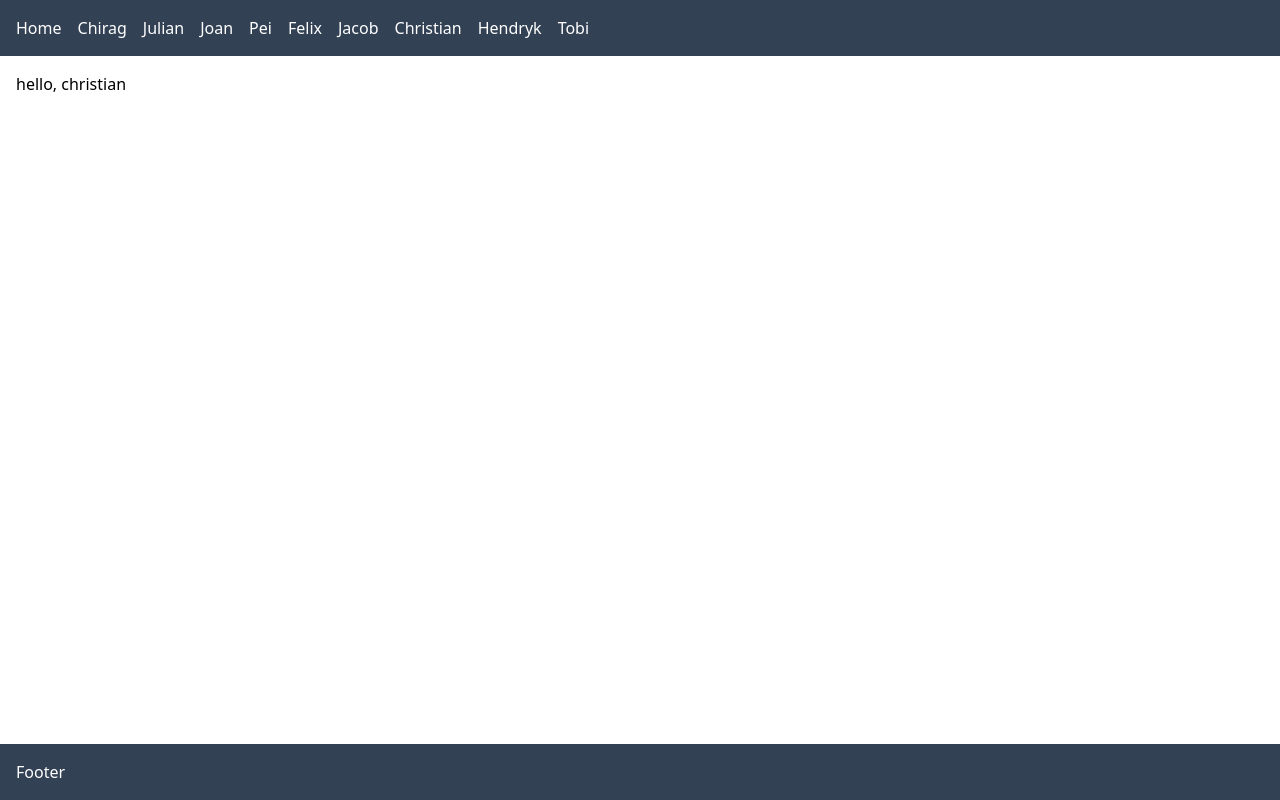
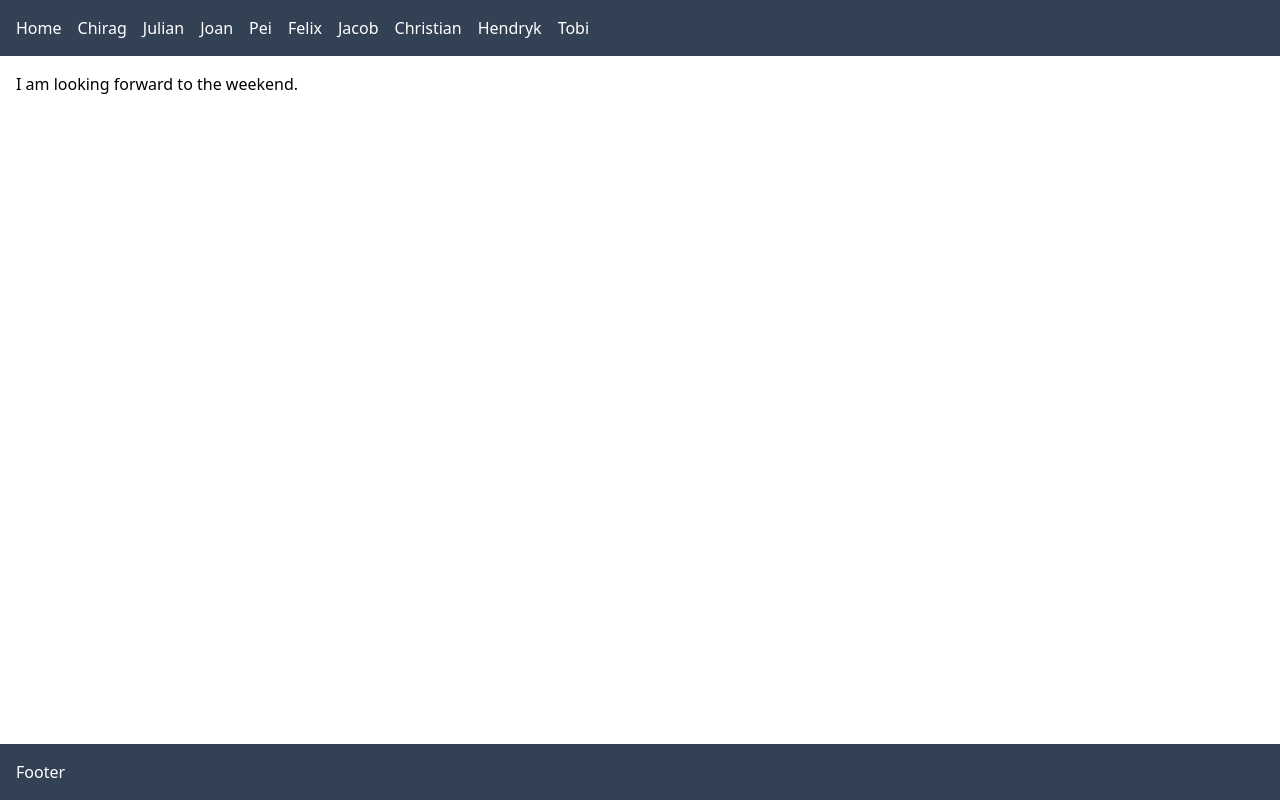
Before and after one commit to devhausleipzigacademy/camp10-practice-git-pullrequest, a React (Vite) app: page /christian in a window 1280 px wide. Built offline with nearby package versions, Linux system fonts and the light colour scheme.

Commit message:
"created and mounted christian page"

```diff
--- a/src/main.tsx
+++ b/src/main.tsx
@@ -4,6 +4,7 @@ import "./index.css";
 import { createBrowserRouter, RouterProvider } from "react-router-dom";
 import { RootLayout } from "./layouts/Root";
 import { Chirag } from "./pages/Chirag";
+import { Christian } from "./pages/Christian";
 
 const router = createBrowserRouter([
   {
@@ -40,7 +41,7 @@ const router = createBrowserRouter([
       },
       {
         path: "christian",
-				element: <p>hello, christian</p>,
+        element: <Christian />,
       },
       {
         path: "hendryk",
--- /dev/null
+++ b/src/pages/Christian.tsx
@@ -0,0 +1,3 @@
+export function Christian() {
+  return <div>I am looking forward to the weekend.</div>;
+}
```
Lines whose indentation alone changed are shown as unchanged.
